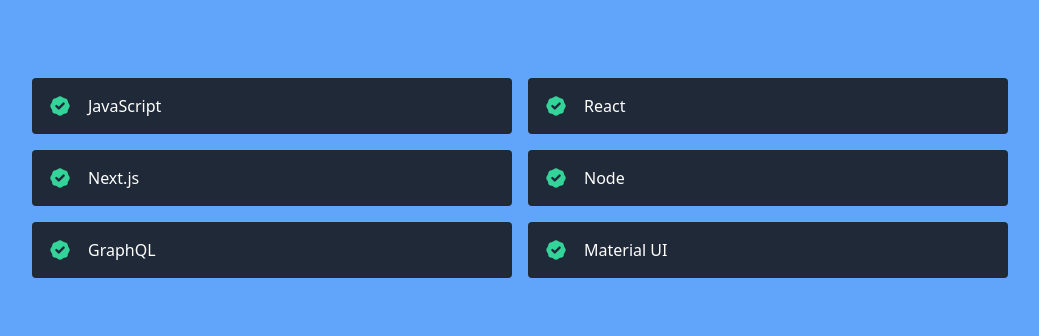
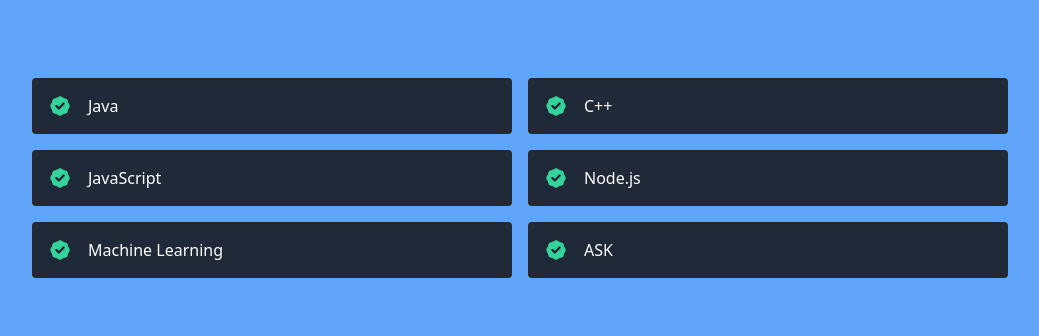
Before and after one commit to amoghu26/portfolio, a React (Create React App) app: page / in a window 1280 px wide. Shown: the part 830-1166 px from the top of the page, without its empty margins (120-1159 px from the left). Built offline with nearby package versions, Linux system fonts and the light colour scheme.

Commit message:
Add files via upload

```diff
--- a/src/data.js
+++ b/src/data.js
@@ -51,10 +51,10 @@
 ];
 
 export const skills = [
+  "Java",
+  "C++",
   "JavaScript",
-  "React",
-  "Next.js",
-  "Node",
-  "GraphQL",
-  "Material UI",
+  "Node.js",
+  "Machine Learning",
+  "ASK",
 ];
```
